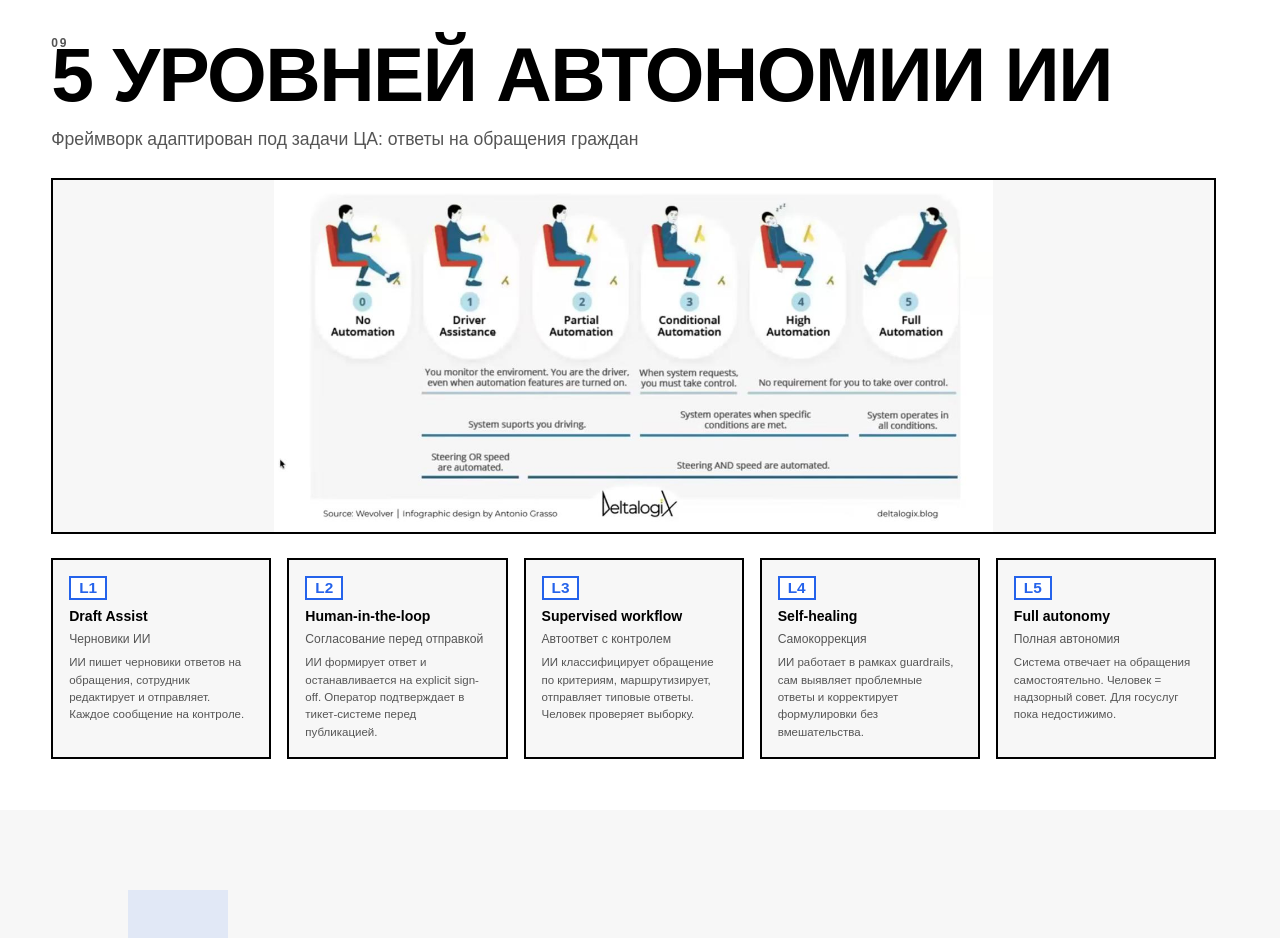
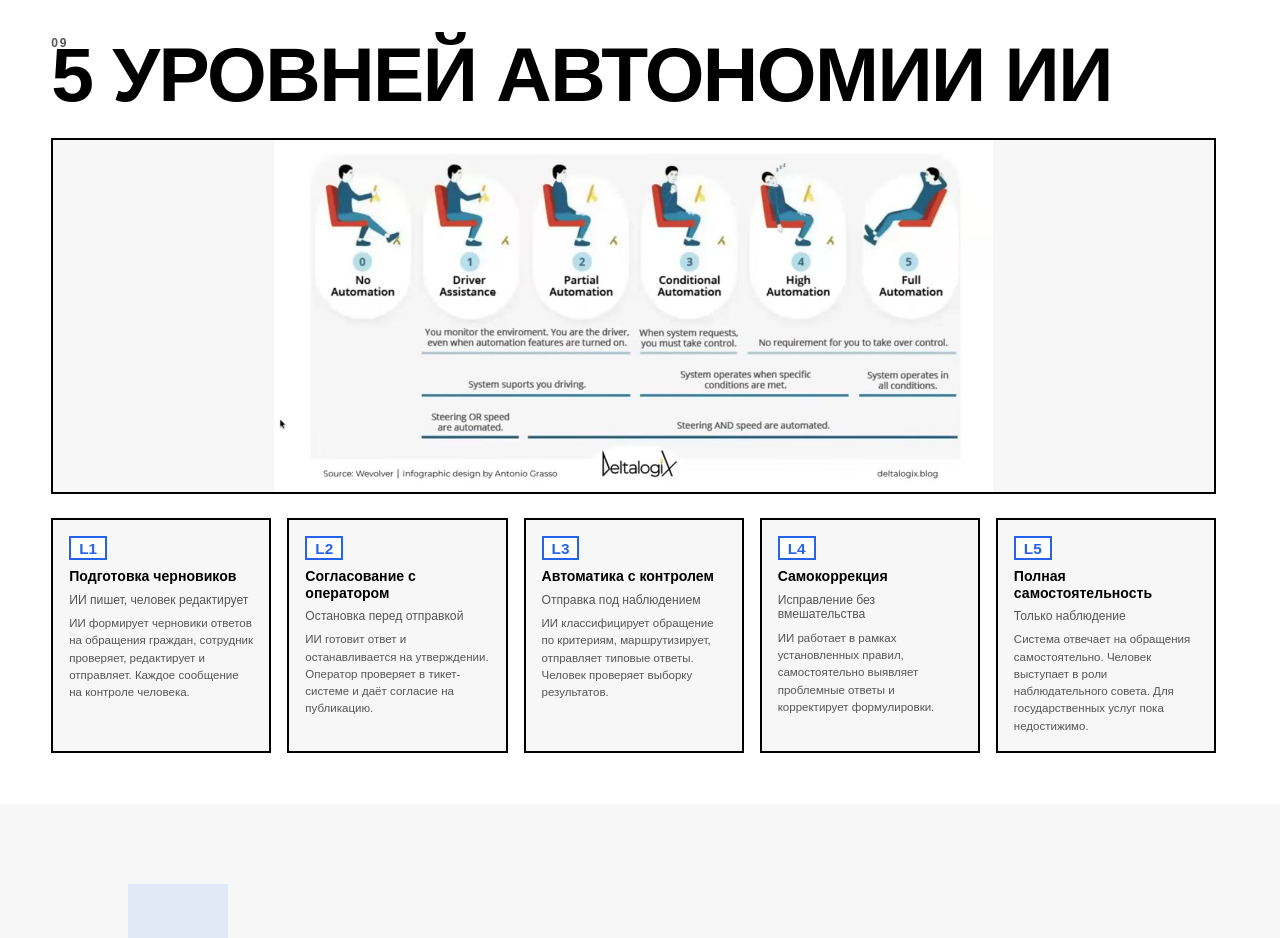
Before and after one commit to vailcody/gov-mo-ai-training, a React (Vite) app: page / in a window 1280 px wide. Shown: the part 6480-7418 px from the top of the page. Built offline with nearby package versions, Linux system fonts and the light colour scheme.

Commit message:
fix: remove subtitle, translate all terms to Russian

```diff
--- a/src/lessons/ai-intro/slides/AutonomyLevels.tsx
+++ b/src/lessons/ai-intro/slides/AutonomyLevels.tsx
@@ -3,33 +3,33 @@ import type { SlideProps } from '../../../components/PresentationShell'
 const LEVELS = [
   {
     num: 'L1',
-    title: 'Draft Assist',
-    subtitle: 'Черновики ИИ',
-    desc: 'ИИ пишет черновики ответов на обращения, сотрудник редактирует и отправляет. Каждое сообщение на контроле.',
+    title: 'Подготовка черновиков',
+    subtitle: 'ИИ пишет, человек редактирует',
+    desc: 'ИИ формирует черновики ответов на обращения граждан, сотрудник проверяет, редактирует и отправляет. Каждое сообщение на контроле человека.',
   },
   {
     num: 'L2',
-    title: 'Human-in-the-loop',
-    subtitle: 'Согласование перед отправкой',
-    desc: 'ИИ формирует ответ и останавливается на explicit sign-off. Оператор подтверждает в тикет-системе перед публикацией.',
+    title: 'Согласование с оператором',
+    subtitle: 'Остановка перед отправкой',
+    desc: 'ИИ готовит ответ и останавливается на утверждении. Оператор проверяет в тикет-системе и даёт согласие на публикацию.',
   },
   {
     num: 'L3',
-    title: 'Supervised workflow',
-    subtitle: 'Автоответ с контролем',
-    desc: 'ИИ классифицирует обращение по критериям, маршрутизирует, отправляет типовые ответы. Человек проверяет выборку.',
+    title: 'Автоматика с контролем',
+    subtitle: 'Отправка под наблюдением',
+    desc: 'ИИ классифицирует обращение по критериям, маршрутизирует, отправляет типовые ответы. Человек проверяет выборку результатов.',
   },
   {
     num: 'L4',
-    title: 'Self-healing',
-    subtitle: 'Самокоррекция',
-    desc: 'ИИ работает в рамках guardrails, сам выявляет проблемные ответы и корректирует формулировки без вмешательства.',
+    title: 'Самокоррекция',
+    subtitle: 'Исправление без вмешательства',
+    desc: 'ИИ работает в рамках установленных правил, самостоятельно выявляет проблемные ответы и корректирует формулировки.',
   },
   {
     num: 'L5',
-    title: 'Full autonomy',
-    subtitle: 'Полная автономия',
-    desc: 'Система отвечает на обращения самостоятельно. Человек = надзорный совет. Для госуслуг пока недостижимо.',
+    title: 'Полная самостоятельность',
+    subtitle: 'Только наблюдение',
+    desc: 'Система отвечает на обращения самостоятельно. Человек выступает в роли наблюдательного совета. Для государственных услуг пока недостижимо.',
   },
 ]
 
@@ -39,9 +39,6 @@ export default function SlideAutonomyLevels({ slideIndex }: SlideProps) {
     <>
       <span className="slide-number">{num}</span>
       <h2 className="reveal">5 уровней автономии ИИ</h2>
-      <p className="reveal sa-subtitle">
-        Фреймворк адаптирован под задачи ЦА: ответы на обращения граждан
-      </p>
 
       <div className="sa-image-wrap reveal">
         <img
```
Also changed, not shown: 2 other files (tests, documents, lock files or other folders).
